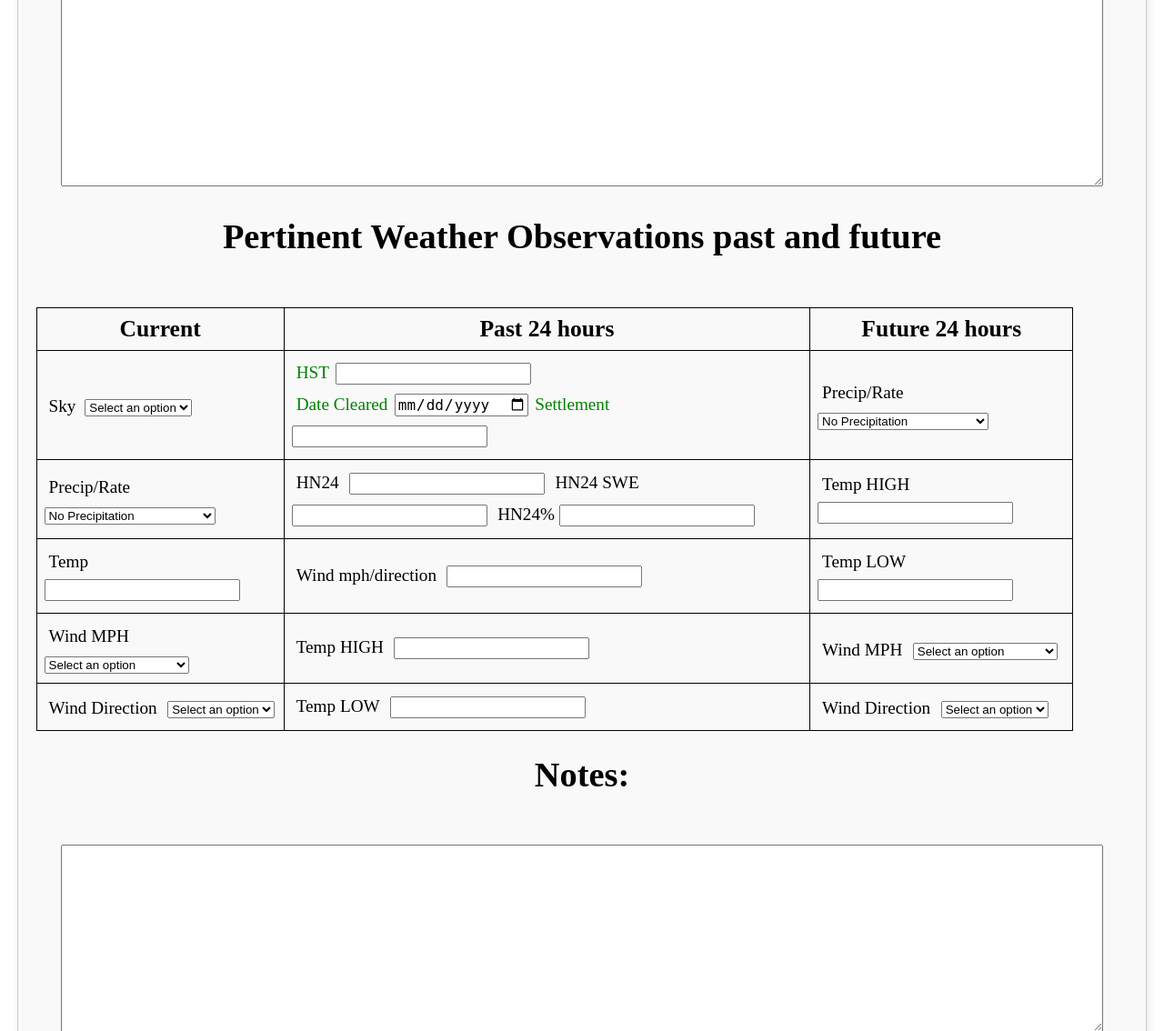
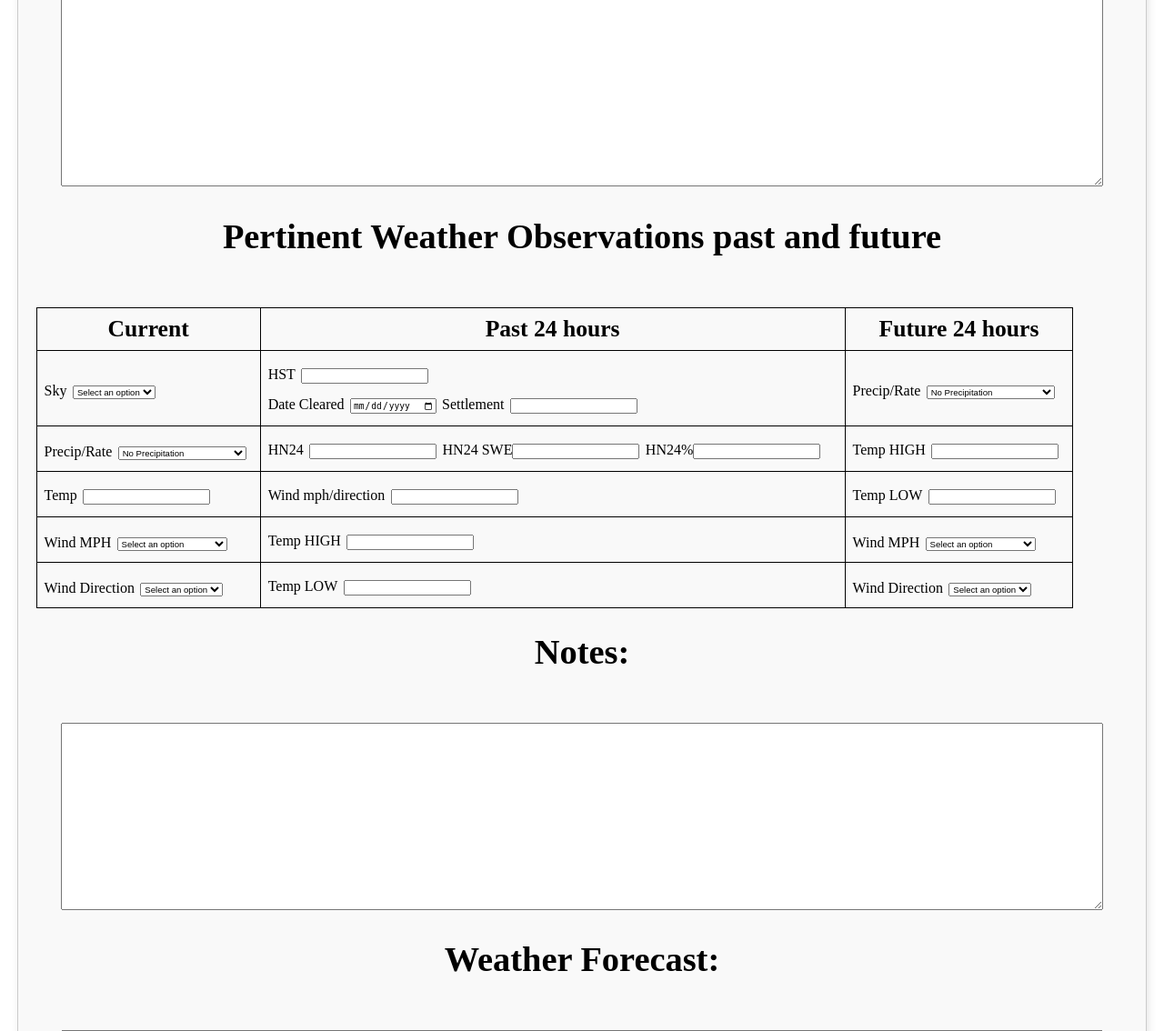
Before and after one commit to rhys-jordan/cbmr_weather_patrol_app, a Flask app: page /am-form in a window 1280 px wide. Shown: the part 411-1545 px from the top of the page at 91% size. Run offline with Flask 3, Linux system fonts and the light colour scheme; the visitor is signed in with stand-in values (Sample User, id 1); some libraries are stand-ins or nearby versions.

Commit message:
Sprint 2 task: -CSS

```diff
--- a/CBMR_Weather/static/style.css
+++ b/CBMR_Weather/static/style.css
@@ -93,20 +93,23 @@ th, td {
 table tr th {
     text-align: center;
 }
-table tr td label {
-    padding: 5px;
-    margin-left: auto;
-    font-size: 1.5vw;
+table tr td label , table tr td input{
+    font-size: 1.25vw;
     width: auto;
     height: auto;
+    display: inline-block;
 }
 
 table tr td input{
     width: auto;
     height: auto;
-    font-size: 1.25vw;
+    font-size: .75vw;
 }
-
+table tr td select {
+    width: auto;
+    height: auto;
+    font-size: .75vw;
+}
 
 textarea {
     width: 95%;
@@ -219,13 +222,3 @@ form {
     width: auto;
     font-size: 2vw;
 }
-
-/* css stuff */
-td.top_past{
-     color:green;
-     width: auto;
-     font-size: .75vw;
-}
-td.top_past label{
-    font-size: 1.5vw;
-}
```
